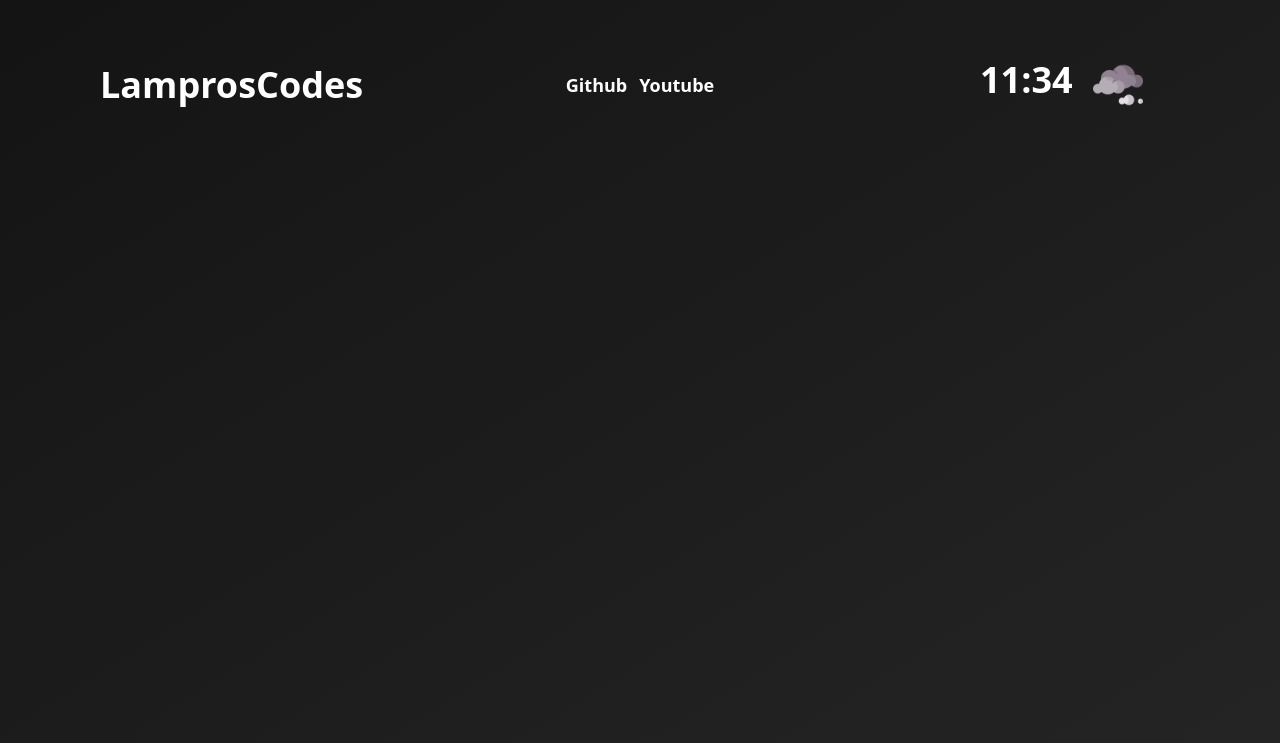
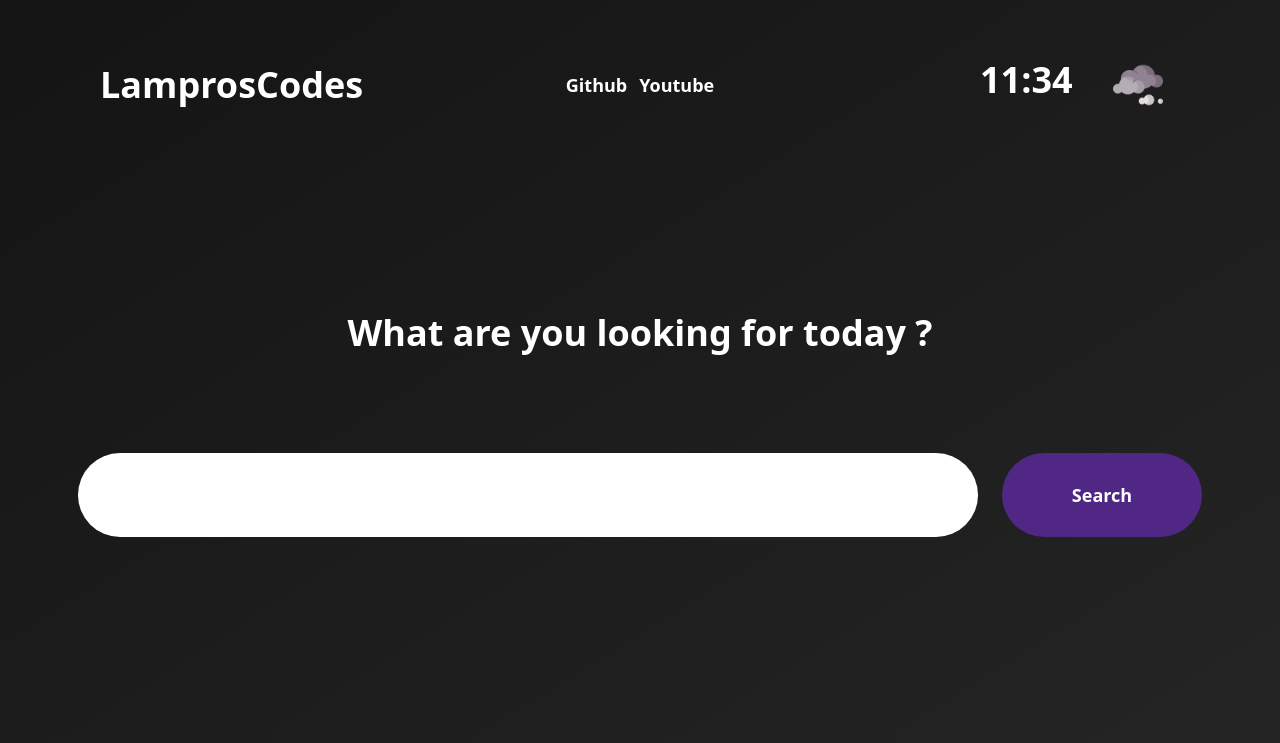
Before and after one commit to xartokoptiko/searchPage, a website: page index.html in a window 1280 px wide. Drawn offline with Linux system fonts and the light colour scheme.

Commit message:
added search input

```diff
--- a/index.html
+++ b/index.html
@@ -23,7 +23,7 @@
                 <a href="https://www.youtube.com/" target="_blank">Youtube</a>
             </div>
 
-            <div class="flex flex-row w-[200px] space-x-5">
+            <div class="flex flex-row w-[200px] space-x-[40px]">
                 <p class="text-4xl font-extrabold text-white">11:34</p>
                 <img src="./icons/cloudy.png" class="w-[50px] h-[50px]"/>
             </div>
@@ -31,6 +31,18 @@
 
         </div>
 
+        <div class="flex flex-col w-full h-full items-center justify-center space-y-[100px]">
+
+            <p class="text-4xl text-white font-extrabold">What are you looking for today ?</p>
+
+            <div class="flex felx-row space-x-6">
+                <input type="text" class="bg-white rounded-full p-7 text-lightblack text-lg font-extrabold w-[900px]" />
+                <button class="bg-purple text-white rounded-full p-7 text-lg font-extrabold w-[200px]">
+                    Search
+                </button>
+            </div>
+        </div>
+
     </div>
 </body>
 
```
Also changed, not shown: css/main.css.
